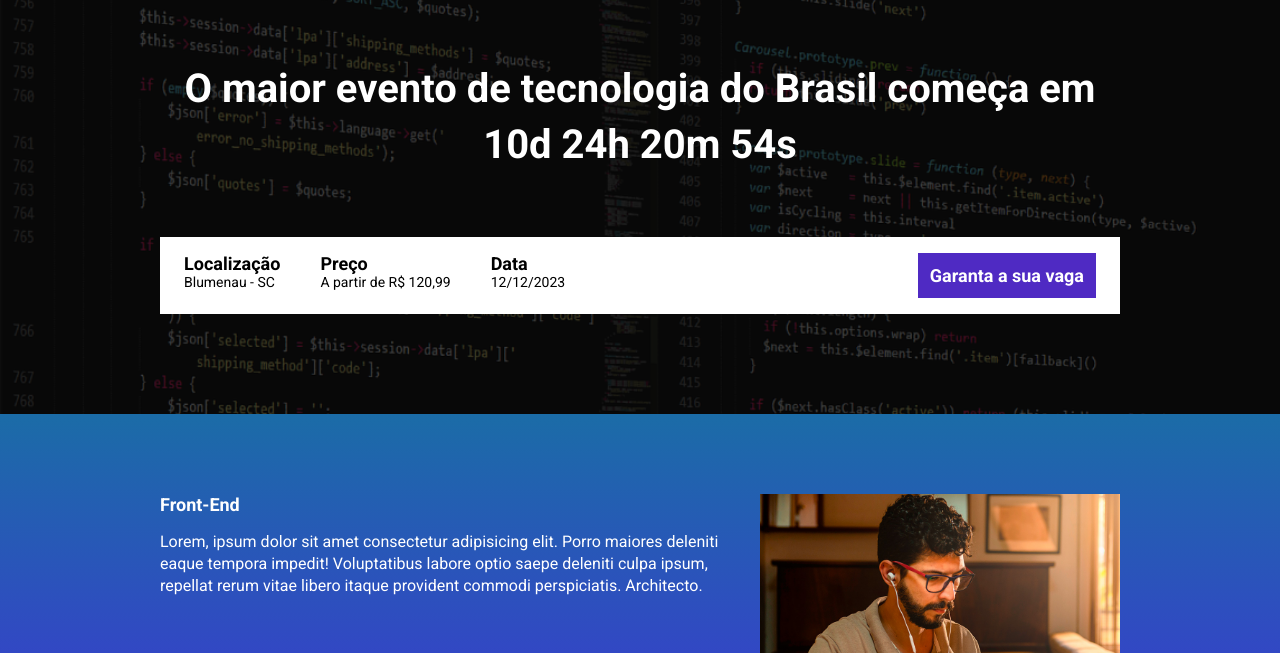
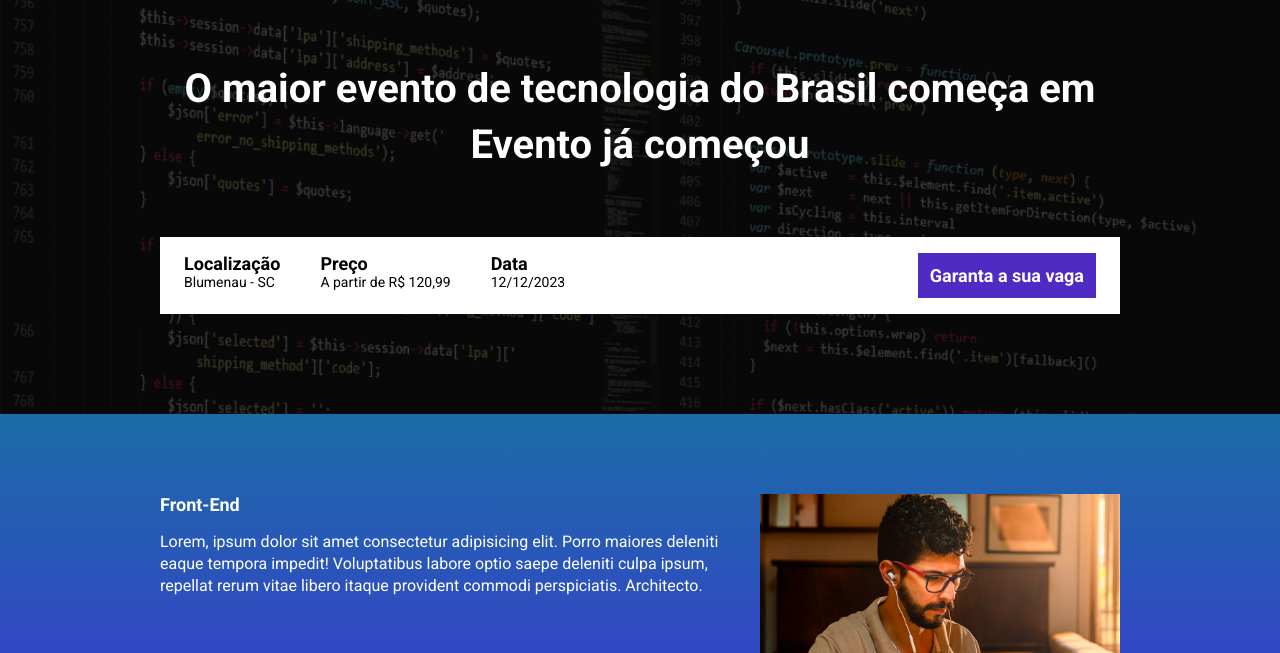
Before and after one commit to ViniKrieger/modulo22_aula, a website built with Parcel: page src/index.html in a window 1280 px wide. Shown: the part 147-800 px from the top of the page. Built offline with nearby package versions, Linux system fonts and the light colour scheme; a web font is replaced by a local one.

Commit message:
criando a contagem regressiva

```diff
--- a/package.json
+++ b/package.json
@@ -2,9 +2,9 @@
   "name": "modulo22_aula",
   "version": "1.0.0",
   "description": "",
-  "main": "index.js",
   "scripts": {
     "dev": "parcel src/index.html src/styles/main.scss src/scripts/main.js",
+    "build": "parcel build src/index.html",
     "test": "echo \"Error: no test specified\" && exit 1"
   },
   "keywords": [],
--- a/src/index.html
+++ b/src/index.html
@@ -17,7 +17,7 @@
         <div class="container">
             <img class="hero__logo" src="./images/ebac_logo.svg" alt="EBAC">
             <p class="hero__text">
-                O maior evento de tecnologia do Brasil começa em 10d 24h 20m 54s
+                O maior evento de tecnologia do Brasil começa em <span id="contador"></span>
             </p>
             <div class="infos-bar">
                 <ul class="infos-bar__infos">
--- a/src/scripts/main.js
+++ b/src/scripts/main.js
@@ -1,2 +1,34 @@
 
     AOS.init();
+
+    const dataDoEvento = new Date("Sept 12, 2023 19:00:00");
+    const timeStampDoEvento = dataDoEvento.getTime();
+
+    const contaAsHoras = setInterval(function() {
+        const agora = new Date();
+        const timeStampAtual = agora.getTime();
+
+        const distanciaAteOEvento = timeStampDoEvento - timeStampAtual;
+
+        const diaEmMs = 1000 * 60 * 60 * 24;
+        const horaEmMs = 1000 * 60 * 60;
+        const minutoEmMs = 1000 * 60;
+
+        const diasAteOEvento = Math.floor(distanciaAteOEvento / diaEmMs );
+        const horasAteOEvento = Math.floor((distanciaAteOEvento % diaEmMs) / horaEmMs);
+        const minutosAteOEvento = Math.floor((distanciaAteOEvento % horaEmMs ) / minutoEmMs);
+        const segundosAteOEvento = Math.floor ((distanciaAteOEvento % minutoEmMs) / 1000);
+
+        console.log (diasAteOEvento);
+        console.log (horasAteOEvento);
+        console.log (minutosAteOEvento);
+        console.log (segundosAteOEvento);
+
+        document.getElementById ('contador').innerHTML = `${diasAteOEvento}d ${horasAteOEvento}h ${minutosAteOEvento}m ${segundosAteOEvento}s`;
+
+        if (distanciaAteOEvento < 0) {
+            clearInterval(contaAsHoras);
+            document.getElementById ('contador').innerHTML = `Evento já começou`;
+        }
+
+    },1000);
```
